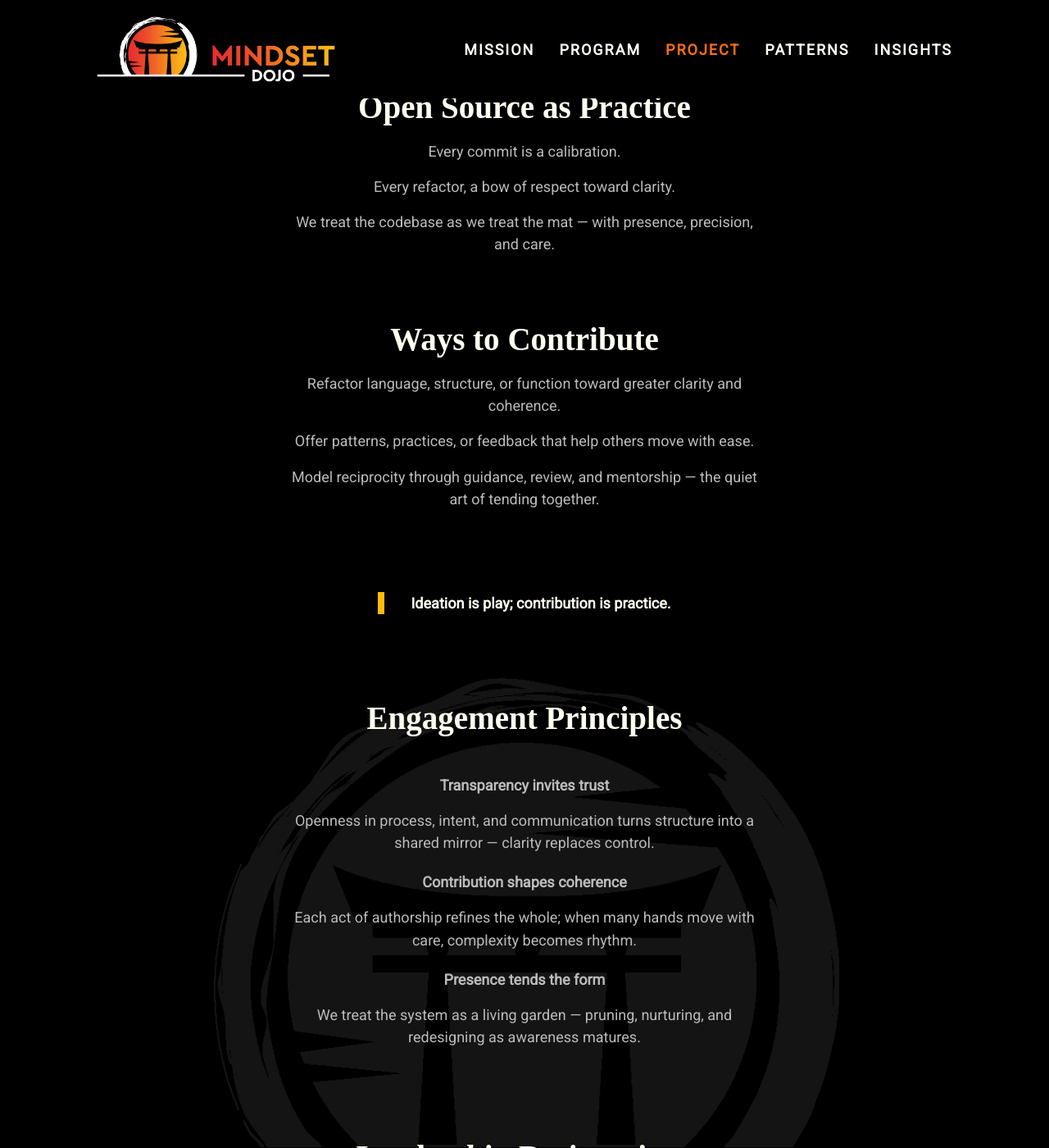
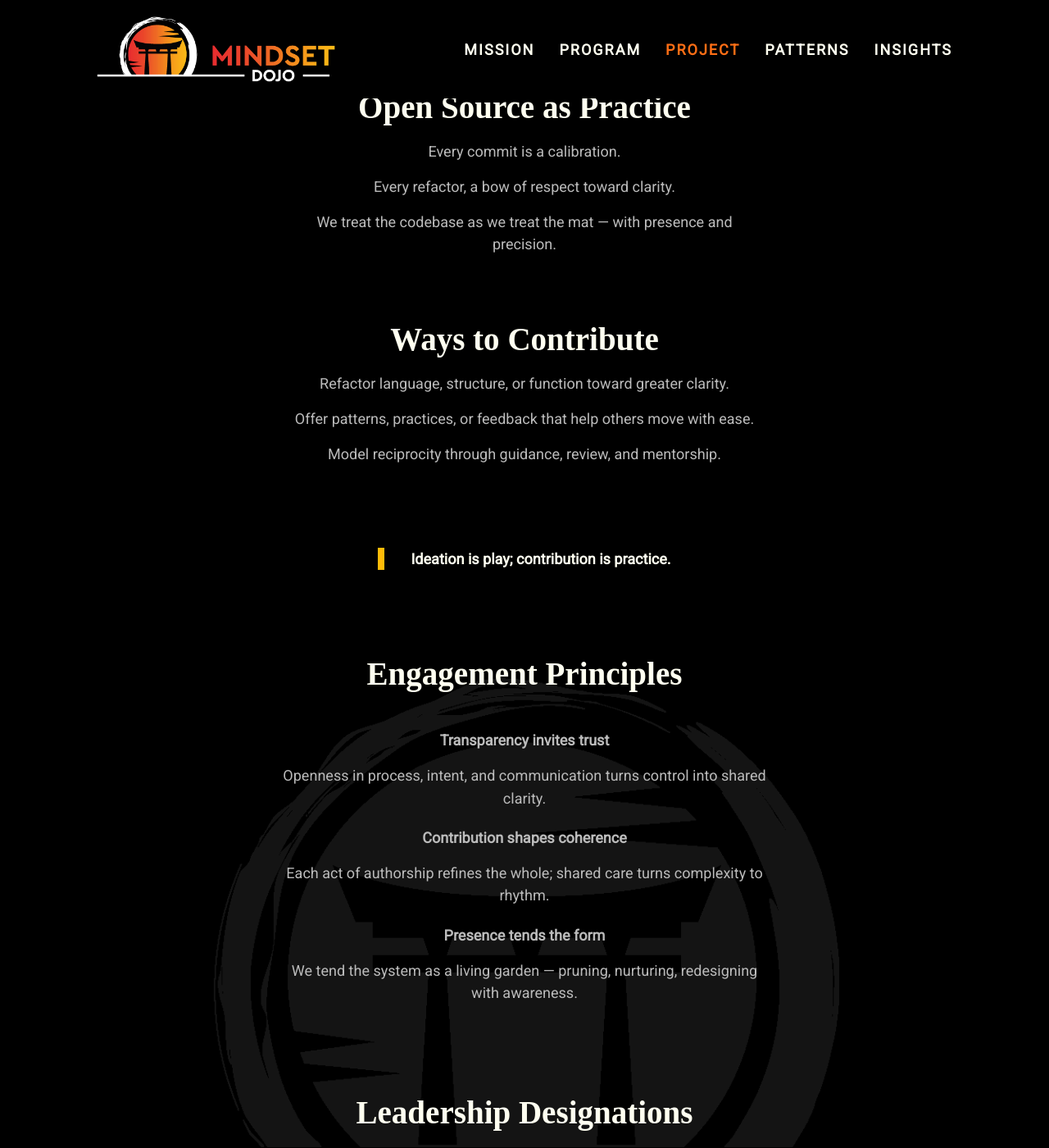
Before and after one commit to mindset-dojo/mindset-dojo.github.io, a Jekyll site: the page built from project.md, in a window 1280 px wide and 1400 px high, scrolled down 565 px. Shown: the whole window at 82% size. Built offline with Jekyll 4.4.1, drawn with Linux system fonts in a browser that asks for light colours; some web fonts are replaced.

Commit message:
refactor: streamline project page language

```diff
--- a/_data/sections/project.yaml
+++ b/_data/sections/project.yaml
@@ -16,14 +16,14 @@ sections:
       items:
         - "Every commit is a calibration."
         - "Every refactor, a bow of respect toward clarity."
-        - "We treat the codebase as we treat the mat — with presence, precision, and care."
+        - "We treat the codebase as we treat the mat — with presence and precision."
   - type: text
     data:
       label: "Ways to Contribute"
       items:
-        - "Refactor language, structure, or function toward greater clarity and coherence."
+        - "Refactor language, structure, or function toward greater clarity."
         - "Offer patterns, practices, or feedback that help others move with ease."
-        - "Model reciprocity through guidance, review, and mentorship — the quiet art of tending together."
+        - "Model reciprocity through guidance, review, and mentorship."
   - type: quote
     data:
       text: "Ideation is play; contribution is practice."
@@ -33,13 +33,13 @@ sections:
       items:
         - id: transparency
           label: "Transparency invites trust"
-          description: "Openness in process, intent, and communication turns structure into a shared mirror — clarity replaces control."
+          description: "Openness in process, intent, and communication turns control into shared clarity."
         - id: contribution
           label: "Contribution shapes coherence"
-          description: "Each act of authorship refines the whole; when many hands move with care, complexity becomes rhythm."
+          description: "Each act of authorship refines the whole; shared care turns complexity to rhythm."
         - id: presence
           label: "Presence tends the form"
-          description: "We treat the system as a living garden — pruning, nurturing, and redesigning as awareness matures."
+          description: "We tend the system as a living garden — pruning, nurturing, redesigning with awareness."
   - type: designations
     data:
       label: "Leadership Designations"
```
